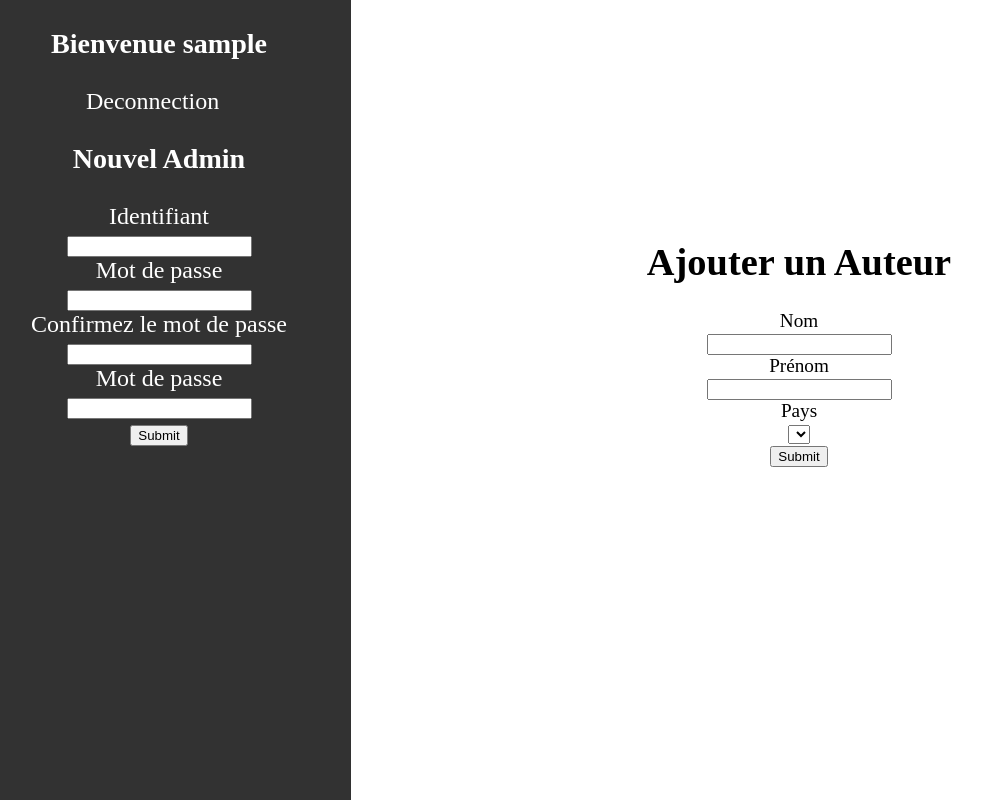
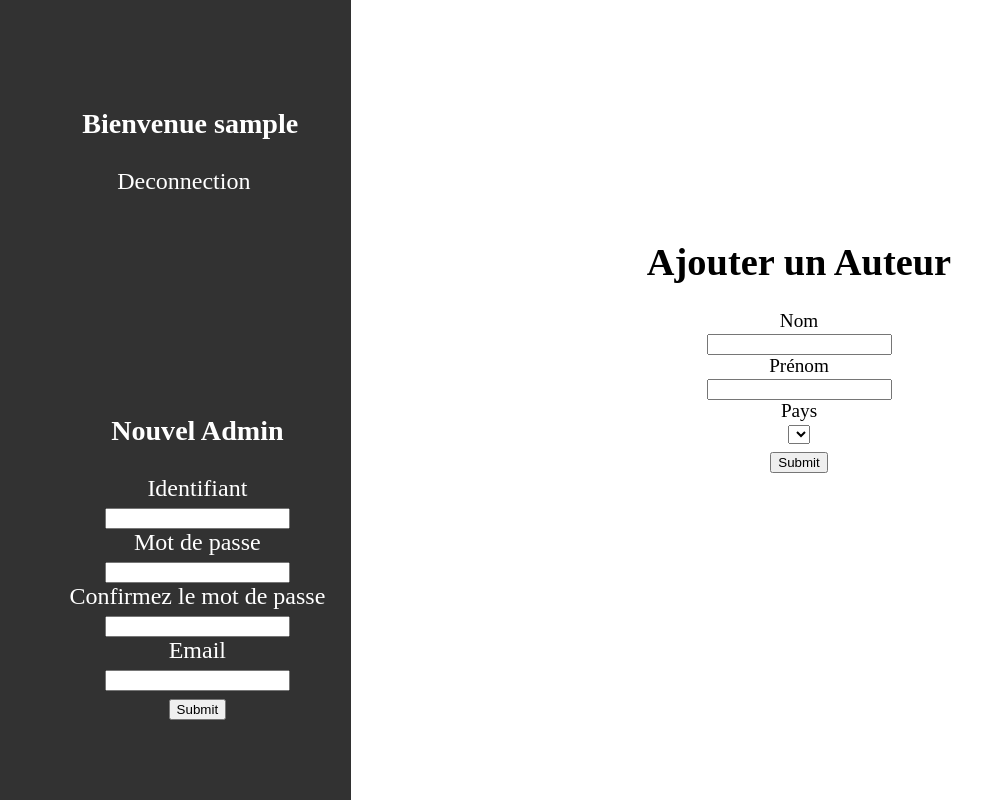
Before and after one commit to MickaelLetour/API, a PHP site: page / in a window 1280 px wide. Shown: the whole page, without its empty margins (33-1015 px from the left). Run offline with PHP 8.4, Linux system fonts and the light colour scheme; the visitor is signed in with stand-in values (Sample User, id 1); lists and menus that the app fills with data are empty; some libraries are stand-ins or nearby versions.

Commit message:
trasnfert tour pc

```diff
--- a/Admin/admin.php
+++ b/Admin/admin.php
@@ -11,4 +11,7 @@ if(!empty($_POST['username']) && is_string($_POST['username']) && !empty($_POST[
 else if (!empty($_POST['lname'])&& !empty($_POST['fname']) && !empty($_POST['country']) && is_string($_POST['lname']) && is_string($_POST['fname']) && is_string($_POST['country'])){
     setAuthor($_POST['lname'],$_POST['fname'],$_POST['country']);
 }
+else if (!empty($_POST['userId'])&& !empty($_POST['password']) && !empty($_POST['password2']) && !empty($_POST['email']) && is_string($_POST['userId']) && is_string($_POST['password']) && is_string($_POST['password2']) && is_string($_POST['email']) && $_POST["password"] === $_POST["password2"]){
+    register($_POST['userId'],$_POST['password'],$_POST['email']);
+}
 else echo "problème";
--- a/Admin/config/user.json
+++ /dev/null
@@ -1,6 +0,0 @@
-{
-    "admin":{
-        "user": "mickael",
-        "pwd" : "123456"
-    }
-}
--- a/Admin/country.php
+++ b/Admin/country.php
@@ -1,7 +1,7 @@
 <?php
 
 header("Access-Control-Allow-Origin: *");
-require_once "../Admin/functions/countryFonction.php";
+require_once "../Admin/functions/adminFonction.php";
 
 $data = getCountry();
 echo json_encode($data);
--- a/Admin/index.php
+++ b/Admin/index.php
@@ -22,13 +22,14 @@ if (isset($_SESSION['username'])){
     $user = $_SESSION['username'];
     echo "<h3>Bienvenue $user</h3>
     <a id='disconnect' href='logout.php'>Deconnection</a>
-
+    </div>
+    <div id='foot'>
     <h3>Nouvel Admin</h3>
 
-    <form id='register' action='register.php' method='POST'>
+    <form id='register' action='admin.php' method='POST'>
 
-        <label for='username'>Identifiant</label><br>
-        <input type='text' id='username' name='username' minlength='6' required><br>
+        <label for='userId'>Identifiant</label><br>
+        <input type='text' id='userId' name='userId' minlength='6' required><br>
 
         <label for='password'>Mot de passe</label><br>
         <input type='password' id='password' name='password' minlength='6' required><br>
@@ -36,7 +37,7 @@ if (isset($_SESSION['username'])){
         <label for='password2'>Confirmez le mot de passe</label><br>
         <input type='password' id='password2' name='password2' minlength='6' required><br>
 
-        <label for='email'>Mot de passe</label><br>
+        <label for='email'>Email</label><br>
         <input type='email' id='email' name='email' minlength='6' required><br>
 
         <input id='submit' type='submit'>
@@ -47,7 +48,7 @@ if (isset($_SESSION['username'])){
     </header>";
 }
 else {
-    echo "<header id='disconnected'>";
+    echo "<header id='disconnected'><div id='head'>";
     echo "<form action='admin.php' method='POST'>
 
     <label for='username'>Identifiant</label><br>
@@ -60,7 +61,7 @@ else {
 
     </form>
 
-
+    </div>
 </header>";
 
 echo "<main>
--- a/Admin/style/style.css
+++ b/Admin/style/style.css
@@ -29,6 +29,10 @@ main {
   margin-top: 35vh;
 }
 
+#submit {
+  margin-top: 1vh;
+}
+
 @media only screen and (min-width: 768px) {
   #connected, #disconnected {
     height: 100vh;
@@ -48,6 +52,18 @@ main {
     margin-bottom: 30vh;
     margin-left: 30vw;
   }
+
+  #head {
+    position: fixed;
+    top: 10vh;
+    left: 9vw;
+  }
+
+  #foot {
+    position: fixed;
+    bottom: 10vh;
+    left: 8vw;
+  }
 }
 
 /*# sourceMappingURL=style.css.map */
--- a/Admin/style/style.scss
+++ b/Admin/style/style.scss
@@ -27,6 +27,9 @@ main{
     margin: auto;
     margin-top: 35vh;
 }
+#submit{
+    margin-top: 1vh;
+}
 
 @media only screen and (min-width: 768px) {
 
@@ -48,4 +51,18 @@ main{
         margin-bottom: 30vh;
         margin-left: 30vw;
     }
+
+    #head{
+        position: fixed;
+        top:10vh;
+        left:9vw;
+    }
+
+    #foot{
+        position: fixed;
+        bottom: 10vh;
+        left:8vw;
+    }
+
+
 }
```
Also changed, not shown: Admin/config/config.json (deleted, +0 -8 lines), Admin/functions/adminFunction.php (+33 -10 lines), Admin/functions/countryFonction.php (deleted, +0 -10 lines), Admin/functions/registerFunction.php (deleted, +0 -25 lines), Admin/register.php (deleted, +0 -7 lines), 2 other files.
